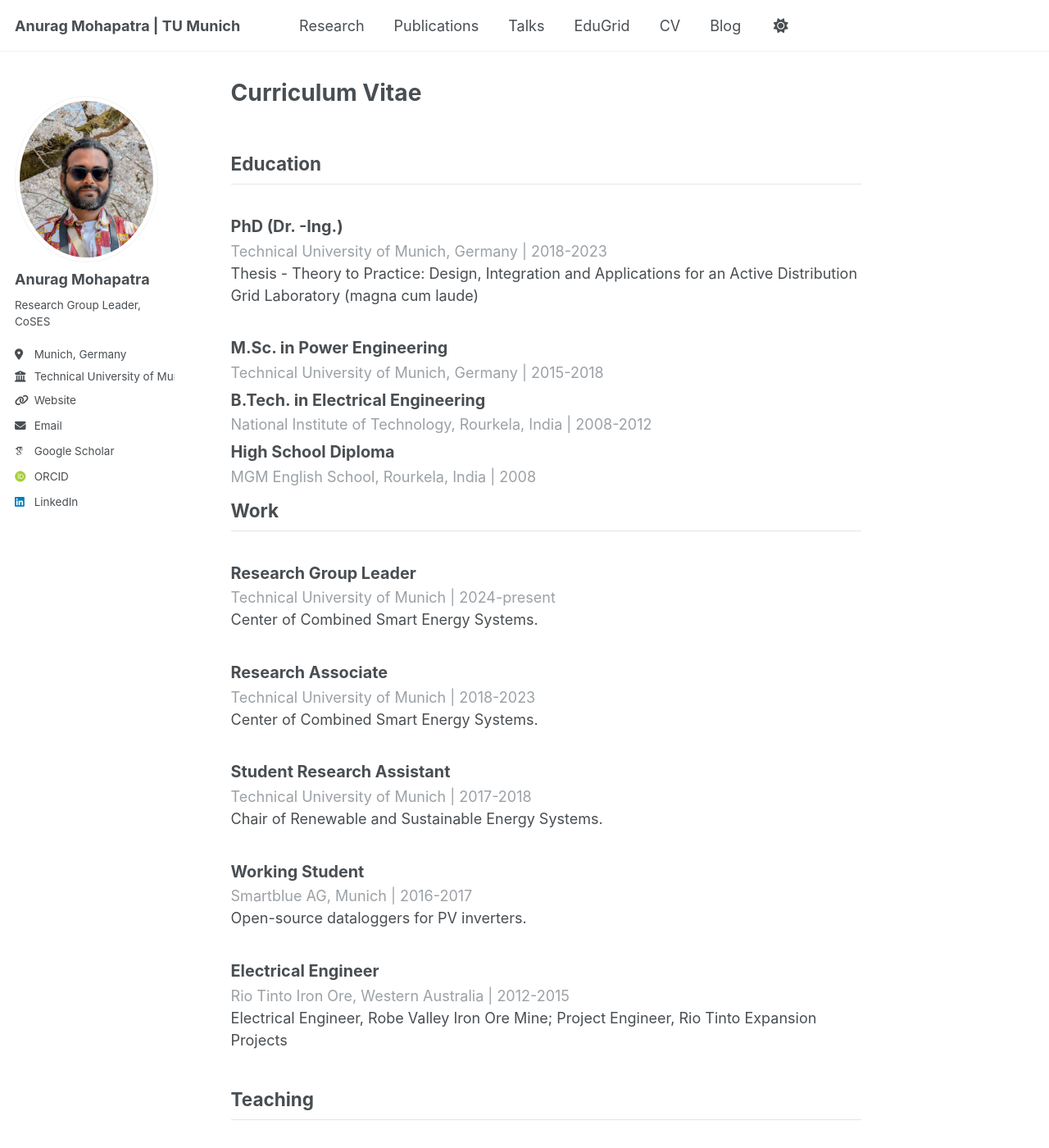
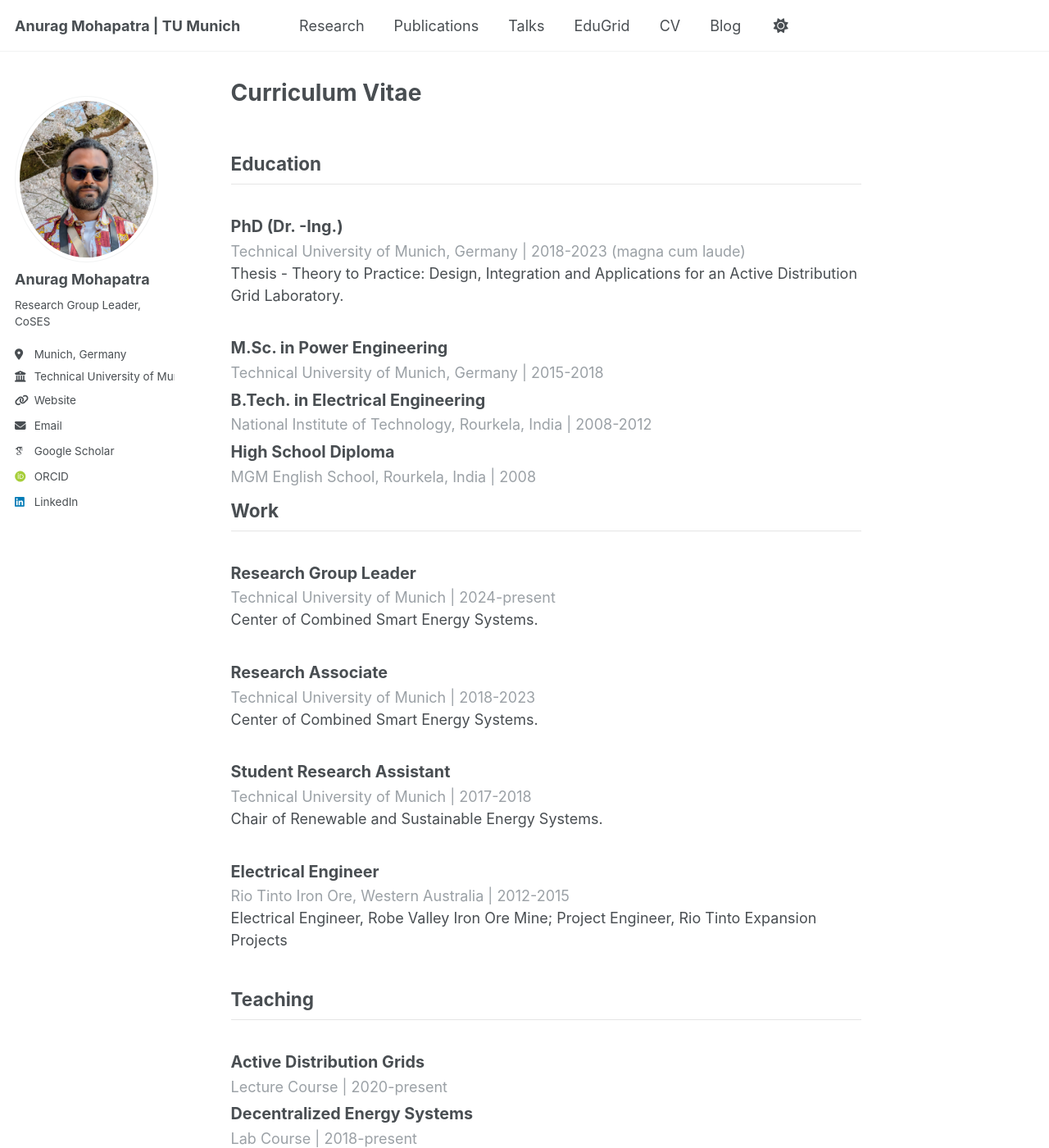
Before and after one commit to anuragmohapatra90/anuragmohapatra90.github.io, a Jekyll site: the page built from _pages/cv.md, in a window 1280 px wide and 1400 px high. Shown: the whole window at 82% size. Built offline with Jekyll 4.4.1, drawn with Linux system fonts in a browser that asks for light colours; some web fonts are replaced; a script that is not in the unit is left out.

Commit message:
CV layout being changed V7

```diff
--- a/_data/cv.json
+++ b/_data/cv.json
@@ -3,23 +3,26 @@
     {
       "degree": "PhD (Dr. -Ing.)",
       "uni": "Technical University of Munich, Germany",
-      "year": "2018-2023",
-      "summary": "Thesis - Theory to Practice: Design, Integration and Applications for an Active Distribution Grid Laboratory (magna cum laude)"
+      "year": "2018-2023 (magna cum laude)",
+      "summary": "Thesis - Theory to Practice: Design, Integration and Applications for an Active Distribution Grid Laboratory."
     },
     {
       "degree": "M.Sc. in Power Engineering",
       "uni": "Technical University of Munich, Germany",
       "year": "2015-2018",
+	  "summary": ""
     },
     {
       "degree": "B.Tech. in Electrical Engineering",
       "uni": "National Institute of Technology, Rourkela, India",
-      "year": "2008-2012"
+      "year": "2008-2012",
+	  "summary": ""
     },
     {
       "degree": "High School Diploma",
       "uni": "MGM English School, Rourkela, India",
-      "year": "2008"
+      "year": "2008",
+	  "summary": ""
     }
   ],
   "work": [
@@ -40,12 +43,6 @@
       "company": "Technical University of Munich",
       "year": "2017-2018",
       "summary": "Chair of Renewable and Sustainable Energy Systems."
-    },
-    {
-      "position": "Working Student",
-      "company": "Smartblue AG, Munich",
-      "year": "2016-2017",
-      "summary": "Open-source dataloggers for PV inverters."
     },
     {
       "position": "Electrical Engineer",
```
